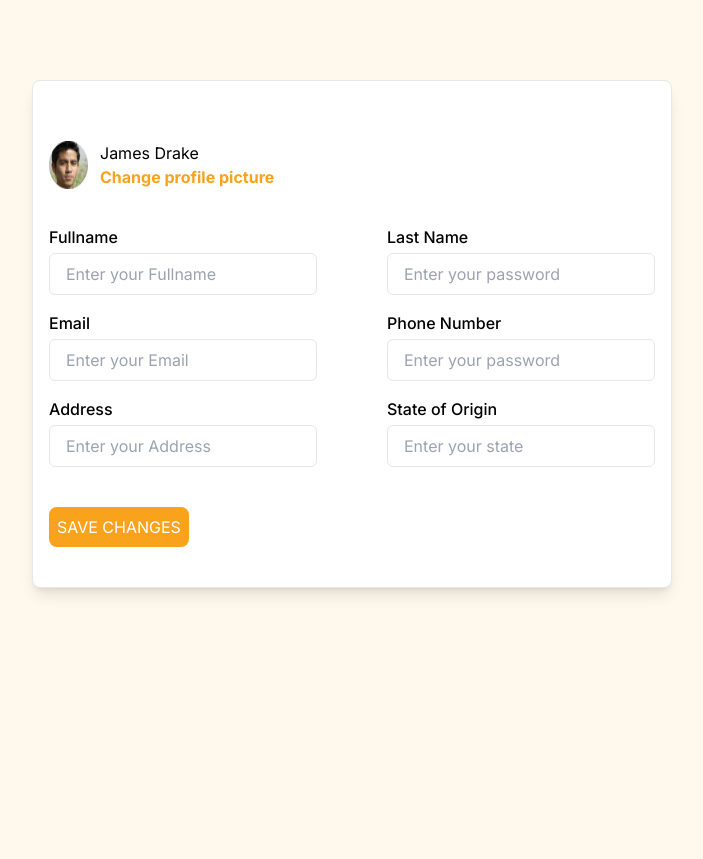
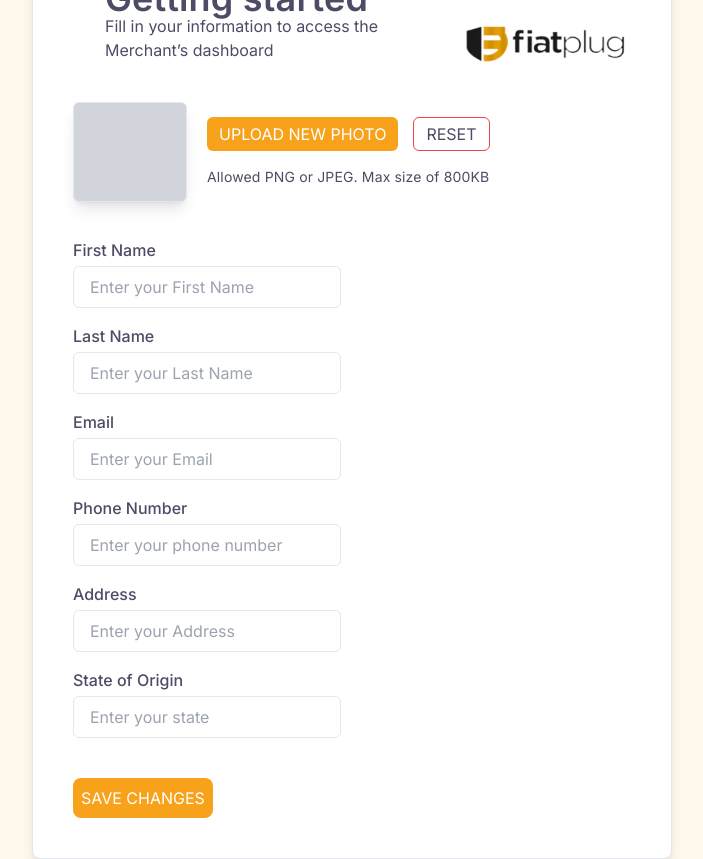
Before and after one commit to oluwaseyi9325/fiatplu, a Next.js app: page /signup in a window 1280 px wide. Shown: the whole page, without its empty margins (288-991 px from the left). Before the commit the page ends 800 px from the top, so only its background shows below. Built offline with nearby package versions, Linux system fonts and the light colour scheme.

Commit message:
formatted the signin and signup page and also do a refactor of the two page

```diff
--- a/package.json
+++ b/package.json
@@ -14,13 +14,15 @@
     "@radix-ui/react-slot": "^1.0.2",
     "class-variance-authority": "^0.7.0",
     "clsx": "^2.1.1",
+    "formik": "^2.4.6",
     "lucide-react": "^0.383.0",
     "next": "14.2.3",
     "react": "^18",
     "react-dom": "^18",
     "react-icons": "^5.2.1",
     "tailwind-merge": "^2.3.0",
-    "tailwindcss-animate": "^1.0.7"
+    "tailwindcss-animate": "^1.0.7",
+    "yup": "^1.4.0"
   },
   "devDependencies": {
     "@types/node": "^20",
--- a/src/app/(routes)/(admin)/signup/page.tsx
+++ b/src/app/(routes)/(admin)/signup/page.tsx
@@ -1,103 +1,216 @@
-"use client"
-import React, { useState } from 'react'
-import Image from 'next/image'
+"use client";
+import React from "react";
+import Image from "next/image";
+import { useFormik } from "formik";
+import * as Yup from "yup";
 
-function LoginCompo() {
-    const [email, setEmail] = useState("")
-    const [password, setPassword] = useState("")
+function SignUpCompo() {
+  const validationSchema = Yup.object({
+    firstname: Yup.string().required("First Name is required"),
+    lastname: Yup.string().required("Last Name is required"),
+    email: Yup.string()
+      .email("Invalid email address")
+      .required("Email is required"),
+    phonenumber: Yup.string()
+      .matches(/^[0-9]+$/, "Must be only digits")
+      .required("Phone number is required"),
+    address: Yup.string().required("Address is required"),
+    state: Yup.string().required("State of Origin is required"),
+  });
 
-    const loginBtn = () => {
-        const details = { email, password }
-        if (email && password) {
-            // Perform login action here
-        } else {
-            alert("Please enter login details")
-        }
-    }
+  const formik = useFormik({
+    initialValues: {
+      firstname: "",
+      lastname: "",
+      email: "",
+      phonenumber: "",
+      address: "",
+      state: "",
+    },
+    validationSchema: validationSchema,
+    onSubmit: (values) => {
+      console.log("Form data", values);
+    },
+  });
 
-    return (
-        <section className="flex justify-center my-20 md:px-0 px-5">
-            <div className="w-full md:w-3/6 px-4 border shadow-lg rounded-lg p-10 bg-white">
-            <div>
-            <div className='flex gap-3 mt-5'>
-                <Image alt='' src={require("../../../../assets/avatar.png")} />
-                <div>
-                    <div>James Drake</div>
-                    <div className='text-[#F9A21B] font-bold'>Change profile picture</div>
-                </div>
+  return (
+    <section className="flex justify-center items-center md:h-screen md:px-0">
+      <div className="w-full md:w-3/6 px-4 border shadow-lg rounded-lg p-10 bg-white md:px-10 text-customTextColor">
+        <div className="w-full">
+          <div className="flex flex-col md:flex-row md:justify-between">
+            {/* Image div */}
+            <div className="flex justify-center md:justify-start order-1 md:order-2 h-9 my-auto mb-[20px] md:mb-0">
+              <Image alt="" src={require("@/assets/loginlogo.png")} />
             </div>
-            <div className='lg:flex justify-between gap-3 mt-5'>
-                <div>
-                <div className='mt-4'>
-                    <label htmlFor="password" className="block font-medium">Fullname</label>
-                    <input
-                        id="password"
-                        type="password"
-                        placeholder="Enter your Fullname"
-                        className="w-full px-4 py-2 mt-1 border rounded-md focus:outline-none focus:ring focus:ring-blue-200"
-                    />
-                </div>
-                <div className='mt-4'>
-                    <label htmlFor="password" className="block font-medium">Email</label>
-                    <input
-                        id="password"
-                        type="Email"
-                        placeholder="Enter your Email"
-                        className="w-full px-4 py-2 mt-1 border rounded-md focus:outline-none focus:ring focus:ring-blue-200"
-                    />
-                </div>
-                <div className='mt-4'>
-                    <label htmlFor="password" className="block font-medium">Address</label>
-                    <input
-                        id="password"
-                        type="password"
-                        placeholder="Enter your Address"
-                        className="w-full px-4 py-2 mt-1 border rounded-md focus:outline-none focus:ring focus:ring-blue-200"
-                    />
-                </div>
-                </div>
-                <div>
-                <div className='mt-4'>
-                    <label htmlFor="password" className="block font-medium">Last Name</label>
-                    <input
-                        id="password"
-                        type="password"
-                        placeholder="Enter your password"
-                        className="w-full px-4 py-2 mt-1 border rounded-md focus:outline-none focus:ring focus:ring-blue-200"
-                    />
-                </div>
-                <div className='mt-4'>
-                    <label htmlFor="password" className="block font-medium">Phone Number</label>
-                    <input
-                        id="password"
-                        type="password"
-                        placeholder="Enter your password"
-                        className="w-full px-4 py-2 mt-1 border rounded-md focus:outline-none focus:ring focus:ring-blue-200"
-                    />
-                </div>
-                <div className='mt-4'>
-                    <label htmlFor="password" className="block font-medium">State of Origin</label>
-                    <input
-                        id="password"
-                        type="password"
-                        placeholder="Enter your state"
-                        className="w-full px-4 py-2 mt-1 border rounded-md focus:outline-none focus:ring focus:ring-blue-200"
-                    />
-                </div>
-                </div>
+            {/* Hero Section*/}
+            <div className="text-area md:ml-8 mt-4 md:mt-0 order-2 md:order-1">
+              <h2 className="text-[36px] leading-[32px] tracking-[0.15px] font-inter text-customTextColor font-semibold">
+                Getting started
+              </h2>
+              <p className="text-[16px] leading-[24px] text-customTextColor">
+                Fill in your information to access the Merchant’s dashboard
+              </p>
             </div>
-            <div className='flex mt-10'><div className='bg-[#F9A21B] p-2 rounded-lg text-white text-center  cursor-pointer'>
-               SAVE CHANGES
-              </div></div>
           </div>
 
-
-
-
-
+          <div className="mt-[40px] flex flex-col md:flex-row gap-[20px] justify-center items-center md:justify-normal md:items-start">
+            <div className="relative w-[114px] h-[100px] rounded-md shadow-lg border bg-gray-300">
+              {/* <Image
+                src={require("@/assets/avatar.png")}
+                alt="profile picture"
+                layout="fill"
+                objectFit="fill"
+              /> */}
             </div>
-        </section>
-    )
+            <div className="my-auto">
+              <div className="flex gap-[15px] mb-[15px]">
+                <button className="bg-customOrangeBackground text-white rounded-[6px] py-1 px-3 hover:bg-customOrangeBackgroundDarker">
+                  UPLOAD NEW PHOTO
+                </button>
+                <button className="border border-red-500 rounded-[6px] py-1 px-3 hover:bg-gray-100">
+                  RESET
+                </button>
+              </div>
+              <p className="font-inter leading-[21px] tracking-[0.15px] text-[14px]">
+                Allowed PNG or JPEG. Max size of 800KB
+              </p>
+            </div>
+          </div>
+          <form
+            onSubmit={formik.handleSubmit}
+            className="w-full flex flex-col lg:flex-row flex-wrap mt-5 md:gap-x-[25px]"
+          >
+            <div className="mt-4 w-full md:w-[48%]">
+              <label htmlFor="firstname" className="block font-medium">
+                First Name
+              </label>
+              <input
+                id="firstname"
+                type="text"
+                {...formik.getFieldProps("firstname")}
+                placeholder="Enter your First Name"
+                className={`w-full px-4 py-2 mt-1 border rounded-md focus:outline-none ${
+                  formik.touched.firstname && formik.errors.firstname
+                    ? "border-customOrangeTextColor"
+                    : ""
+                }`}
+              />
+              {formik.touched.firstname && formik.errors.firstname ? (
+                <p className="text-red-500 text-sm">
+                  {formik.errors.firstname}
+                </p>
+              ) : null}
+            </div>
+            <div className="mt-4 w-full md:w-[48%]">
+              <label htmlFor="lastname" className="block font-medium">
+                Last Name
+              </label>
+              <input
+                id="lastname"
+                type="text"
+                {...formik.getFieldProps("lastname")}
+                placeholder="Enter your Last Name"
+                className={`w-full px-4 py-2 mt-1 border rounded-md focus:outline-none ${
+                  formik.touched.lastname && formik.errors.lastname
+                    ? "border-customOrangeTextColor"
+                    : ""
+                }`}
+              />
+              {formik.touched.lastname && formik.errors.lastname ? (
+                <p className="text-red-500 text-sm">{formik.errors.lastname}</p>
+              ) : null}
+            </div>
+            <div className="mt-4 w-full md:w-[48%]">
+              <label htmlFor="email" className="block font-medium">
+                Email
+              </label>
+              <input
+                id="email"
+                type="email"
+                {...formik.getFieldProps("email")}
+                placeholder="Enter your Email"
+                className={`w-full px-4 py-2 mt-1 border rounded-md focus:outline-none ${
+                  formik.touched.email && formik.errors.email
+                    ? "border-customOrangeTextColor"
+                    : ""
+                }`}
+              />
+              {formik.touched.email && formik.errors.email ? (
+                <p className="text-red-500 text-sm">{formik.errors.email}</p>
+              ) : null}
+            </div>
+            <div className="mt-4 w-full md:w-[48%]">
+              <label htmlFor="phonenumber" className="block font-medium">
+                Phone Number
+              </label>
+              <input
+                id="phonenumber"
+                type="text"
+                {...formik.getFieldProps("phonenumber")}
+                placeholder="Enter your phone number"
+                className={`w-full px-4 py-2 mt-1 border rounded-md focus:outline-none ${
+                  formik.touched.phonenumber && formik.errors.phonenumber
+                    ? "border-customOrangeTextColor"
+                    : ""
+                }`}
+              />
+              {formik.touched.phonenumber && formik.errors.phonenumber ? (
+                <p className="text-red-500 text-sm">
+                  {formik.errors.phonenumber}
+                </p>
+              ) : null}
+            </div>
+            <div className="mt-4 w-full md:w-[48%]">
+              <label htmlFor="address" className="block font-medium">
+                Address
+              </label>
+              <input
+                id="address"
+                type="text"
+                {...formik.getFieldProps("address")}
+                placeholder="Enter your Address"
+                className={`w-full px-4 py-2 mt-1 border rounded-md focus:outline-none ${
+                  formik.touched.address && formik.errors.address
+                    ? "border-customOrangeTextColor"
+                    : ""
+                }`}
+              />
+              {formik.touched.address && formik.errors.address ? (
+                <p className="text-red-500 text-sm">{formik.errors.address}</p>
+              ) : null}
+            </div>
+            <div className="mt-4 w-full md:w-[48%]">
+              <label htmlFor="state" className="block font-medium">
+                State of Origin
+              </label>
+              <input
+                id="state"
+                type="text"
+                {...formik.getFieldProps("state")}
+                placeholder="Enter your state"
+                className={`w-full px-4 py-2 mt-1 border rounded-md focus:outline-none ${
+                  formik.touched.state && formik.errors.state
+                    ? "border-customOrangeTextColor"
+                    : ""
+                }`}
+              />
+              {formik.touched.state && formik.errors.state ? (
+                <p className="text-red-500 text-sm">{formik.errors.state}</p>
+              ) : null}
+            </div>
+            <div className="flex mt-10 w-full">
+              <button
+                type="submit"
+                className="bg-customOrangeBackground p-2 rounded-lg text-white text-center cursor-pointer hover:bg-customOrangeBackgroundDarker"
+              >
+                SAVE CHANGES
+              </button>
+            </div>
+          </form>
+        </div>
+      </div>
+    </section>
+  );
 }
 
-export default LoginCompo
+export default SignUpCompo;
--- a/src/app/(routes)/signin/page.tsx
+++ b/src/app/(routes)/signin/page.tsx
@@ -1,69 +1,130 @@
-"use client"
-import React, { useState } from 'react'
-import Image from 'next/image'
+"use client";
+import React from "react";
+import { useFormik } from "formik";
+import * as Yup from "yup";
+import Image from "next/image";
 
-function LoginCompo() {
-    const [email, setEmail] = useState("")
-    const [password, setPassword] = useState("")
-
-    const loginBtn = () => {
-        const details = { email, password }
-        if (email && password) {
+const LoginCompo = () => {
+  const formik = useFormik({
+    initialValues: {
+      email: "",
+      password: "",
+    },
+    validationSchema: Yup.object({
+      email: Yup.string()
+        .email("Invalid email address")
+        .required("Email is required"),
+      password: Yup.string()
+        .min(6, "Password must be at least 6 characters")
+        .required("Password is required"),
+    }),
+    onSubmit: (values) => {
       // Perform login action here
-        } else {
-            alert("Please enter login details")
-        }
-    }
+      console.log("Login details: ", values);
+    },
+  });
 
   return (
-        <section className="flex justify-center my-20 md:px-0 px-5">
+    <section className="flex justify-center items-center md:px-0 px-5 h-screen">
       <div className="w-full md:w-2/6 px-4 border shadow-lg rounded-lg p-10 bg-white">
-               <div className='flex justify-center'>
+        {/* <div className="flex justify-center mb-[63.6px] mt-[65px]"> */}
+        <div className="flex justify-center">
           <Image alt="" src={require("../../../assets/loginlogo.png")} />
         </div>
 
-                <div className="mt-4 text-center">
-                    <h2 className="text-xl font-semibold">Welcome to Fiatplug! 👋</h2>
-                    <p>Please sign in to your merchant account</p>
+        <div className="mt-4 text-center text-customTextColor leading-[34.5px]">
+          <h2 className="text-[23px] font-semibold font-poppins opacity-90 mb-[6px]">
+            Welcome to Fiatplug! 👋
+          </h2>
+          <p className="leading-[21px] text-[14px] tracking-[0.15px] font-poppins">
+            Please sign in to your merchant account
+          </p>
         </div>
 
-                <div className='mt-6'>
-                    <label htmlFor="email" className="block font-medium">Email</label>
+        <form
+          onSubmit={formik.handleSubmit}
+          className="mt-6  mx-auto px-[20px]"
+        >
+          <div>
+            <label
+              htmlFor="email"
+              className="block font-medium text-[12px] leading-[20.5px] text-customOrangeTextColor font-poppins"
+            >
+              Email
+            </label>
             <input
               id="email"
               type="email"
-                        value={email}
-                        onChange={(e) => setEmail(e.target.value)}
+              {...formik.getFieldProps("email")}
               placeholder="Enter your email"
-                        className="w-full px-4 py-2 mt-1 border rounded-md focus:outline-none focus:ring focus:ring-blue-200"
+              className={`w-full px-4 py-2 mt-1 border border-bg-gray rounded-md font-poppins focus:outline-none ${
+                formik.touched.email && formik.errors.email
+                  ? "border-customOrangeTextColor"
+                  : ""
+              }`}
             />
+
+            {formik.touched.email && formik.errors.email ? (
+              <p className="text-red-500 text-sm">{formik.errors.email}</p>
+            ) : null}
           </div>
-                <div className='mt-4'>
-                    <label htmlFor="password" className="block font-medium">Password</label>
+
+          <div className="mt-4">
+            <label
+              htmlFor="password"
+              className="block font-medium text-[12px] leading-[20.5px] text-customOrangeTextColor font-poppins"
+            >
+              Password
+            </label>
             <input
               id="password"
               type="password"
-                        value={password}
-                        onChange={(e) => setPassword(e.target.value)}
+              {...formik.getFieldProps("password")}
               placeholder="Enter your password"
-                        className="w-full px-4 py-2 mt-1 border rounded-md focus:outline-none focus:ring focus:ring-blue-200"
+              className={`w-full px-4 py-2 mt-1 border border-bg-gray rounded-md font-poppins focus:outline-none ${
+                formik.touched.password && formik.errors.password
+                  ? "border-customOrangeTextColor"
+                  : ""
+              }`}
             />
+            {formik.touched.password && formik.errors.password ? (
+              <p className="text-red-500 text-sm">{formik.errors.password}</p>
+            ) : null}
           </div>
 
           <div className="flex justify-between items-center mt-4">
-                    <div>
-                        <input type="checkbox" className="mr-2" />
-                        <label htmlFor="remember" className="text-sm">Remember me</label>
+            <div className="flex">
+              <input
+                type="checkbox"
+                className="mr-2 w-[20px] h-[19px] my-auto"
+              />
+              <label
+                htmlFor="remember"
+                className="text-sm text-customOrangeTextColor my-auto font-poppins"
+              >
+                Remember me
+              </label>
             </div>
-                    <a href="#" className="text-sm text-[#F8A21C] hover:underline">Forgot password?</a>
+            <a
+              href="#"
+              className="text-sm text-customOrangeTextColor hover:underline font-poppins"
+            >
+              Forgot password?
+            </a>
           </div>
 
-                <div className='mt-6'>
-                    <button onClick={loginBtn} className='w-full bg-[#F8A21C] p-3 text-center text-white rounded-lg text-xl font-bold hover:bg-blue-700 cursor-pointer'>Submit</button>
+          <div className="mt-6">
+            <button
+              type="submit"
+              className="w-full bg-customOrangeBackground p-3 text-center text-white rounded-lg text-[16px] tracking-[0.3px] leading-[22.23px] font-bold hover:bg-customOrangeBackgroundDarker cursor-pointer font-inter"
+            >
+              Continue
+            </button>
           </div>
+        </form>
       </div>
     </section>
-    )
-}
+  );
+};
 
-export default LoginCompo
+export default LoginCompo;
--- a/src/app/globals.css
+++ b/src/app/globals.css
@@ -1,3 +1,14 @@
 @tailwind base;
   @tailwind components;
   @tailwind utilities;
+
+  @import url('https://fonts.googleapis.com/css2?family=Poppins:wght@400;500;600;700&display=swap');
+  @import url('https://fonts.googleapis.com/css2?family=Inter:wght@400;500;600;700&display=swap');
+
+
+input:-webkit-autofill,
+input:-webkit-autofill:focus {
+  background-color: #4b5563 !important; /* Autofill background color for dark mode */
+  color: #ffffff !important; /* Ensures text color is readable in dark mode */
+  transition: background-color 5000s ease-in-out 0s, color 5000s ease-in-out 0s;
+}
--- a/tailwind.config.ts
+++ b/tailwind.config.ts
@@ -18,11 +18,23 @@ const config = {
       },
     },
     extend: {
+      colors: {
+        customTextColor: "#4C4C66",
+        customOrangeTextColor: " #F8A21C",
+      },
 
+      backgroundColor: {
+        customOrangeBackground: " #F8A21C",
+        customOrangeBackgroundDarker: "#D99017",
+      },
 
       animation: {
         "accordion-down": "accordion-down 0.2s ease-out",
         "accordion-up": "accordion-up 0.2s ease-out",
+      },
+      fontFamily: {
+        poppins: ['Poppins', 'sans-serif'],
+        inter: ['Inter', 'sans-serif'],
       },
     },
   },
```
Also changed, not shown: 2 other files (tests, documents, lock files or other folders). Lines whose indentation alone changed are shown as unchanged.
